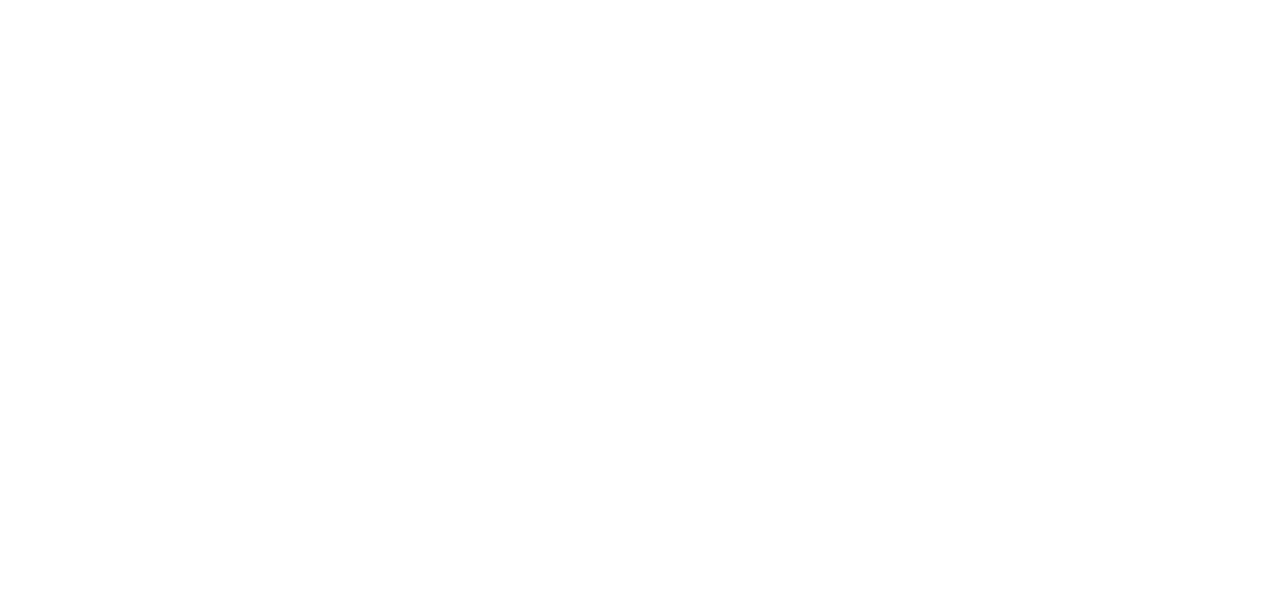
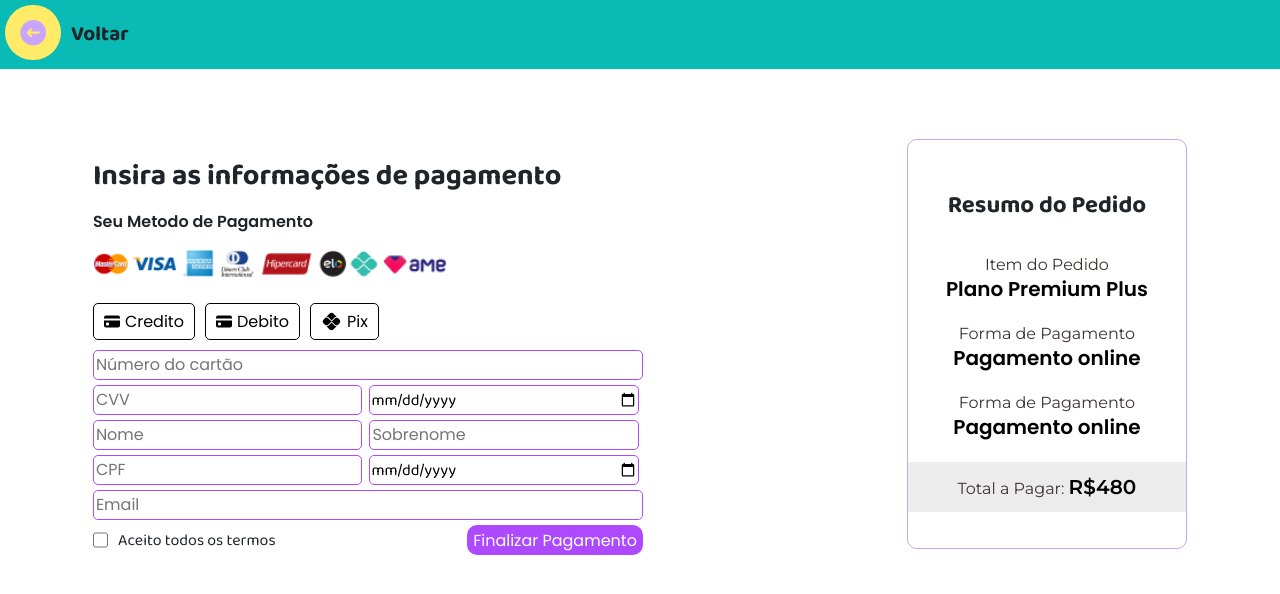
Before and after one commit to AfroGlow/PlataformaAfroGlow, a React (Vite) app: page / in a window 1280 px wide. Shown: the top 594 px of the page. Built offline with nearby package versions, Linux system fonts and the light colour scheme.

Commit message:
purchase completed alert

```diff
--- a/src/App.jsx
+++ b/src/App.jsx
@@ -7,6 +7,7 @@
 
   return (
     <div>
+      <Payments />
     </div>
   )
 }
--- a/src/Pages/Payments/CreditDebit/Credit.jsx
+++ b/src/Pages/Payments/CreditDebit/Credit.jsx
@@ -110,6 +110,7 @@
     if (isFormValid()) {
       console.log('Formulário enviado:', formData);
       // Adicione aqui a lógica de envio do formulário para o servidor ou qualquer outra ação desejada
+      alert("Compra finalizada")
       window.location.reload();
     }
   };
--- a/src/Pages/Payments/Payments.css
+++ b/src/Pages/Payments/Payments.css
@@ -60,7 +60,7 @@
 }
 
 .imgCard{
-    width: 60%;
+    width: 50%;
 }
 
 @media (max-width: 740px) {
```
